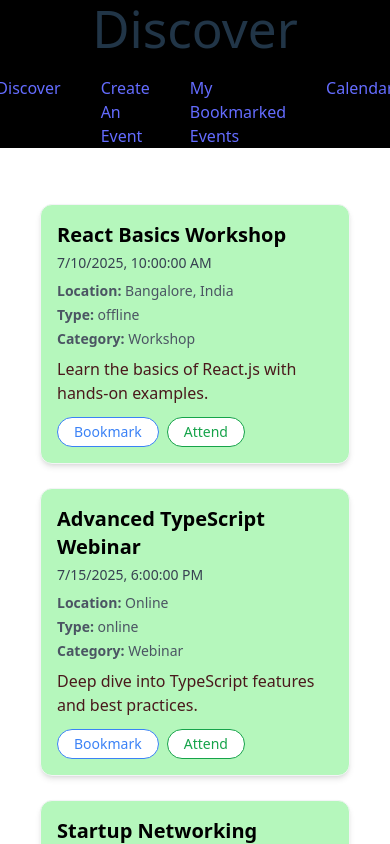
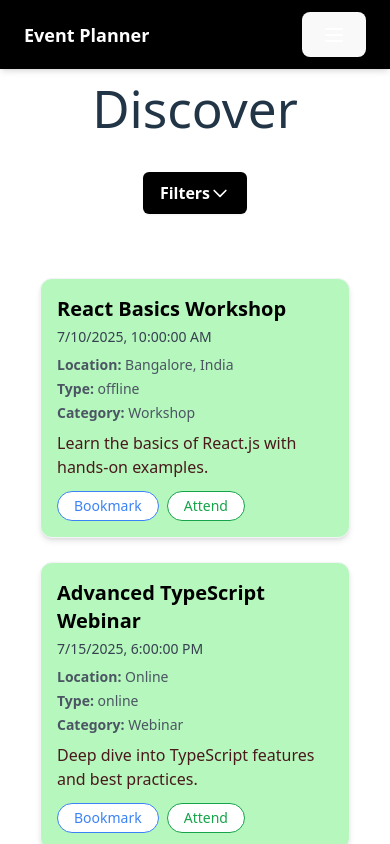
Before and after one commit to fabjenny13/EventPal, a React (Vite) app: page / in a window 390 px wide. Shown: the top 844 px of the page. Built offline with nearby package versions, Linux system fonts and the light colour scheme.

Commit message:
added responsiveness

```diff
--- a/src/components/FilterBar.jsx
+++ b/src/components/FilterBar.jsx
@@ -1,31 +1,55 @@
-import { useState, useEffect } from "react";
+import { useState } from "react";
 
 export default function FilterBar({ onFilterChange }) {
   const [type, setType] = useState("");
   const [date, setDate] = useState("");
   const [category, setCategory] = useState("");
+  const [isOpen, setIsOpen] = useState(false);
 
   const handleFilterChange = () => {
     onFilterChange({ type, date, category });
   };
 
-  useEffect(() => {
-    handleFilterChange();
-  }, [type, date, category]);
+  return (
+    <div className="sm:w-[20%] max-w-4xl px-4">
+      {/* Toggle Button */}
+      <button
+        onClick={() => setIsOpen(!isOpen)}
+        className="w-full flex items-center justify-between px-4 py-2 bg-black text-white rounded-md shadow-sm mb-2"
+      >
+        <span className="font-semibold">Filters</span>
+        <svg
+          className={`w-5 h-5 transform transition-transform duration-200 ${
+            isOpen ? "rotate-180" : ""
+          }`}
+          fill="none"
+          stroke="currentColor"
+          viewBox="0 0 24 24"
+        >
+          <path
+            strokeLinecap="round"
+            strokeLinejoin="round"
+            strokeWidth={2}
+            d="M19 9l-7 7-7-7"
+          />
+        </svg>
+      </button>
 
-  return (
-    <div className="flex flex-wrap gap-4 p-4 bg-gray-700 rounded-xl">
-      {/* Event Type */}
+      {/* Collapsible Filter Options */}
+      {isOpen && (
+        <div className="flex flex-col sm:flex-row flex-wrap gap-4 p-4 bg-gray-100 rounded-xl transition-all duration-200">
+          {/* Type */}
           <select
             className="p-2 rounded border"
             value={type}
             onChange={(e) => {
               setType(e.target.value);
+              handleFilterChange();
             }}
           >
             <option value="">All Types</option>
             <option value="online">Online</option>
-        <option value="offline">In-Person</option>
+            <option value="in-person">In-Person</option>
           </select>
 
           {/* Date */}
@@ -34,6 +58,7 @@
             value={date}
             onChange={(e) => {
               setDate(e.target.value);
+              handleFilterChange();
             }}
           >
             <option value="">Any Date</option>
@@ -48,14 +73,17 @@
             value={category}
             onChange={(e) => {
               setCategory(e.target.value);
+              handleFilterChange();
             }}
           >
             <option value="">All Categories</option>
-        <option value="Webinar">Webinar</option>
-        <option value="Workshop">Workshop</option>
-        <option value="Meetup">Meetup</option>
-        <option value="Conference">Conference</option>
+            <option value="music">Music</option>
+            <option value="tech">Tech</option>
+            <option value="art">Art</option>
+            <option value="business">Business</option>
           </select>
+        </div>
+      )}
     </div>
   );
 }
--- a/src/components/Navbar.jsx
+++ b/src/components/Navbar.jsx
@@ -1,12 +1,77 @@
+import { useState } from "react";
 import { NavLink } from "react-router-dom";
 
 export default function Navbar() {
+  const [isOpen, setIsOpen] = useState(false);
+
   return (
-    <div className="w-full flex flex-row space-x-10 justify-center pt-5 bg-black">
-      <NavLink to="/">Discover</NavLink>
-      <NavLink to="/create">Create An Event</NavLink>
-      <NavLink to="/bookmarked">My Bookmarked Events</NavLink>
-      <NavLink to="/calendar">Calendar</NavLink>
-    </div>
+    <nav className="bg-black text-white w-full px-6 py-3 shadow-md z-50">
+      <div className="flex items-center justify-between">
+        <h2 className="text-lg font-bold">Event Planner</h2>
+
+        {/* Hamburger Button (visible on small screens) */}
+        <button
+          className="lg:hidden text-white"
+          onClick={() => setIsOpen(!isOpen)}
+        >
+          <svg
+            className="w-6 h-6"
+            fill="none"
+            stroke="currentColor"
+            viewBox="0 0 24 24"
+          >
+            {isOpen ? (
+              <path
+                strokeLinecap="round"
+                strokeLinejoin="round"
+                strokeWidth={2}
+                d="M6 18L18 6M6 6l12 12"
+              />
+            ) : (
+              <path
+                strokeLinecap="round"
+                strokeLinejoin="round"
+                strokeWidth={2}
+                d="M4 6h16M4 12h16M4 18h16"
+              />
+            )}
+          </svg>
+        </button>
+
+        {/* Desktop Nav */}
+        <div className="hidden lg:flex gap-8 text-sm font-medium">
+          <NavLink to="/" className="hover:text-blue-400">
+            Discover
+          </NavLink>
+          <NavLink to="/create" className="hover:text-blue-400">
+            Create An Event
+          </NavLink>
+          <NavLink to="/bookmarked" className="hover:text-blue-400">
+            My Bookmarked Events
+          </NavLink>
+          <NavLink to="/calendar" className="hover:text-blue-400">
+            Calendar
+          </NavLink>
+        </div>
+      </div>
+
+      {/* Mobile Nav */}
+      {isOpen && (
+        <div className="flex flex-col mt-4 gap-3 lg:hidden">
+          <NavLink to="/" onClick={() => setIsOpen(false)}>
+            Discover
+          </NavLink>
+          <NavLink to="/create" onClick={() => setIsOpen(false)}>
+            Create An Event
+          </NavLink>
+          <NavLink to="/bookmarked" onClick={() => setIsOpen(false)}>
+            My Bookmarked Events
+          </NavLink>
+          <NavLink to="/calendar" onClick={() => setIsOpen(false)}>
+            Calendar
+          </NavLink>
+        </div>
+      )}
+    </nav>
   );
 }
--- a/src/pages/Bookmarked.jsx
+++ b/src/pages/Bookmarked.jsx
@@ -26,14 +26,16 @@
   }, [events]);
 
   return (
-    <div className="flex flex-col justify-center h-screen w-screen">
+    <div className=" w-screen justify-center flex flex-col">
       <div className="fixed top-0 left-0 w-full z-50 bg-black">
-        <h1 className="bg-black justify-center text-bold flex">
-          My Bookmarked Events
-        </h1>
         <Navbar />
       </div>
-      <div className="p-10 grid grid-cols-1 sm:grid-cols-2 lg:grid-cols-3 gap-6 mt-10">
+
+      <h1 className=" mt-20 justify-center text-bold flex">
+        My Bookmarked Events
+      </h1>
+
+      <div className="p-10 grid grid-cols-1 sm:grid-cols-2 lg:grid-cols-3 gap-6">
         {bookmarked.map((event) => (
           <EventCard
             key={event.id}
--- a/src/pages/Calendar.jsx
+++ b/src/pages/Calendar.jsx
@@ -2,14 +2,12 @@
 import { useState } from "react";
 import Calendar from "react-calendar";
 import { useEvents } from "../hooks/useEvents";
-import "react-calendar/dist/Calendar.css";
 import Navbar from "../components/Navbar";
 
 export default function CalendarView() {
   const { events } = useEvents();
   const [selectedDate, setSelectedDate] = useState(new Date());
 
-  // Match events on selected date
   const eventsOnDate = events.filter((event) => {
     const eventDate = new Date(event.date);
     return (
@@ -21,35 +19,44 @@
 
   const eventDates = events.map((e) => {
     const d = new Date(e.date);
-    return `${d.getFullYear()}-${d.getMonth()}-${d.getDate()}`;
+    return `${d.getFullYear()}-${d.getMonth() + 1}-${d.getDate()}`;
   });
 
   const attendingDates = events
-    .filter((e) => e.attending) // 👈 only those attending
+    .filter((e) => e.attending)
     .map((e) => {
       const d = new Date(e.date);
-      return `${d.getFullYear()}-${d.getMonth() + 1}-${d.getDate()}`; // ✅ adjust month
+      return `${d.getFullYear()}-${d.getMonth() + 1}-${d.getDate()}`;
     });
 
   return (
-    <div className="flex flex-col justify-center h-screen w-screen">
+    <div className="flex flex-col items-center w-screen min-h-screen text-white">
+      {/* Fixed header */}
       <div className="fixed top-0 left-0 w-full z-50 bg-black">
-        <h1 className="bg-black justify-center text-bold flex">Calendar</h1>
         <Navbar />
       </div>
+      <h1 className="mt-20 justify-center text-bold flex text-white">
+        Calendar
+      </h1>
 
-      <div className="mt-10 flex gap-4 p-4 color-white text-sm">
+      {/* Body padding for fixed header */}
+      <div className="mt-5 w-full max-w-5xl px-4 mx-auto">
+        {/* Legend / Key */}
+        <div className="flex flex-col mt-10 sm:flex-row items-start sm:items-center justify-center gap-4 text-sm mb-6">
           <div className="flex items-center gap-2">
             <div className="w-4 h-4 rounded-full bg-[#2563eb] border" />
             <span>Event Date</span>
           </div>
           <div className="flex items-center gap-2">
             <div className="w-4 h-4 rounded-full bg-[#979200] border" />
-          <span>You're Attending</span>
+            <span>You’re Attending</span>
           </div>
         </div>
 
-      <div className="mt-10 w-full flex justify-center calendar-wrapper mb-5 ">
+        {/* Calendar + Events */}
+        <div className="flex flex-col lg:flex-row w-full gap-6 justify-center">
+          {/* Calendar */}
+          <div className="calendar-wrapper max-w-full lg:max-w-md mx-auto lg:mx-0">
             <Calendar
               onChange={setSelectedDate}
               value={selectedDate}
@@ -58,38 +65,43 @@
                   const formatted = `${date.getFullYear()}-${
                     date.getMonth() + 1
                   }-${date.getDate()}`;
-
                   const isEventDate = eventDates.includes(formatted);
                   const isAttendingDate = attendingDates.includes(formatted);
-
                   let className = "";
                   if (isEventDate) className += " event-date";
                   if (isAttendingDate) className += " event-attending";
-
                   return className.trim() || null;
                 }
               }}
             />
           </div>
 
-      <div className="w-full flex justify-center ">
-        <h2 className="text-xl font-semibold p-10">
+          {/* Events for selected day */}
+          <div className="w-full lg:w-2/3">
+            <h2 className="text-lg font-semibold mb-4 text-center lg:text-left">
               Events on {selectedDate.toDateString()}
             </h2>
             {eventsOnDate.length === 0 ? (
-          <p className="text-gray-500">No events for this day.</p>
+              <p className="text-gray-400 text-center lg:text-left">
+                No events for this day.
+              </p>
             ) : (
               <ul className="space-y-4">
                 {eventsOnDate.map((event) => (
-              <li key={event.id} className="p-4 bg-black rounded shadow border">
+                  <li
+                    key={event.id}
+                    className="p-4 bg-black rounded shadow border"
+                  >
                     <h3 className="text-lg font-bold">{event.title}</h3>
-                <p className="text-sm text-gray-600">{event.location}</p>
-                <p className="text-sm text-gray-500">{event.date}</p>
+                    <p className="text-sm text-gray-300">{event.location}</p>
+                    <p className="text-sm text-gray-400">{event.date}</p>
                   </li>
                 ))}
               </ul>
             )}
           </div>
         </div>
+      </div>
+    </div>
   );
 }
--- a/src/pages/CreateEvent.jsx
+++ b/src/pages/CreateEvent.jsx
@@ -55,15 +55,15 @@
   return (
     <div className="mt-10 mb-10 w-screen flex flex-col items-center">
       <div className="fixed top-0 left-0 w-full z-50 bg-black">
-        <h1 className="justify-center text-bold flex text-white py-4">
-          Create An Event
-        </h1>
         <Navbar />
       </div>
 
+      <h1 className="mt-12 justify-center text-bold flex text-white">
+        Create An Event
+      </h1>
       <form
         onSubmit={handleSubmit}
-        className="mt-32 w-[90%] sm:w-[50%] text-gray-700 p-6 bg-[#65b87a] shadow-md rounded-lg space-y-4"
+        className="mt-5 w-[90%] sm:w-[70%] lg:w-[50%] text-gray-700 p-6 bg-[#65b87a] shadow-md rounded-lg space-y-4"
       >
         <h2 className="text-2xl font-semibold">Create New Event</h2>
 
--- a/src/pages/Home.jsx
+++ b/src/pages/Home.jsx
@@ -36,10 +36,12 @@
   return (
     <div className=" w-screen justify-center flex flex-col">
       <div className="fixed top-0 left-0 w-full z-50 bg-black">
-        <h1 className="bg-black justify-center text-bold flex">Discover</h1>
         <Navbar />
       </div>
-      <div className="flex justify-center w-full py-4">
+
+      <h1 className=" mt-20 justify-center text-bold flex">Discover</h1>
+
+      <div className="mt-5 flex justify-center w-full py-4">
         <FilterBar onFilterChange={handleFilterChange} />
       </div>
 
```
Also changed, not shown: src/index.css (+11 -0 lines). Lines whose indentation alone changed are shown as unchanged.
